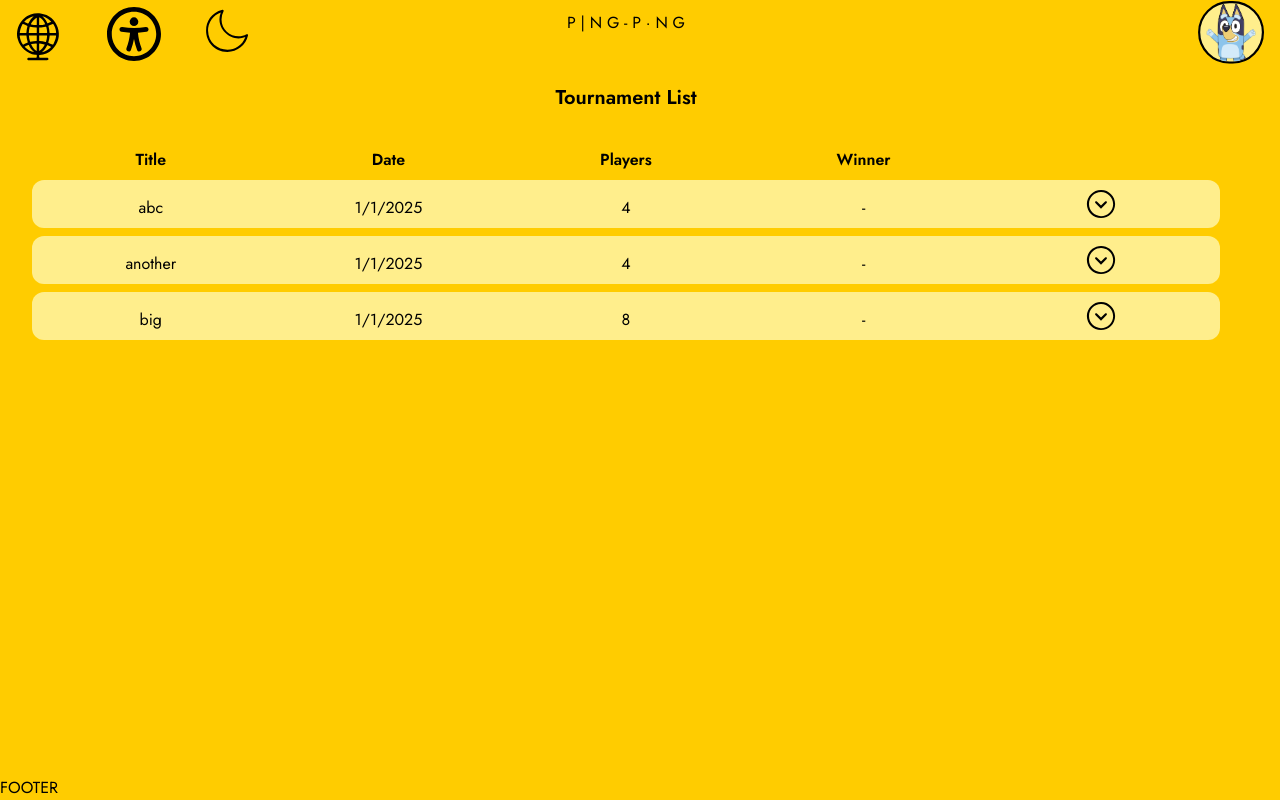
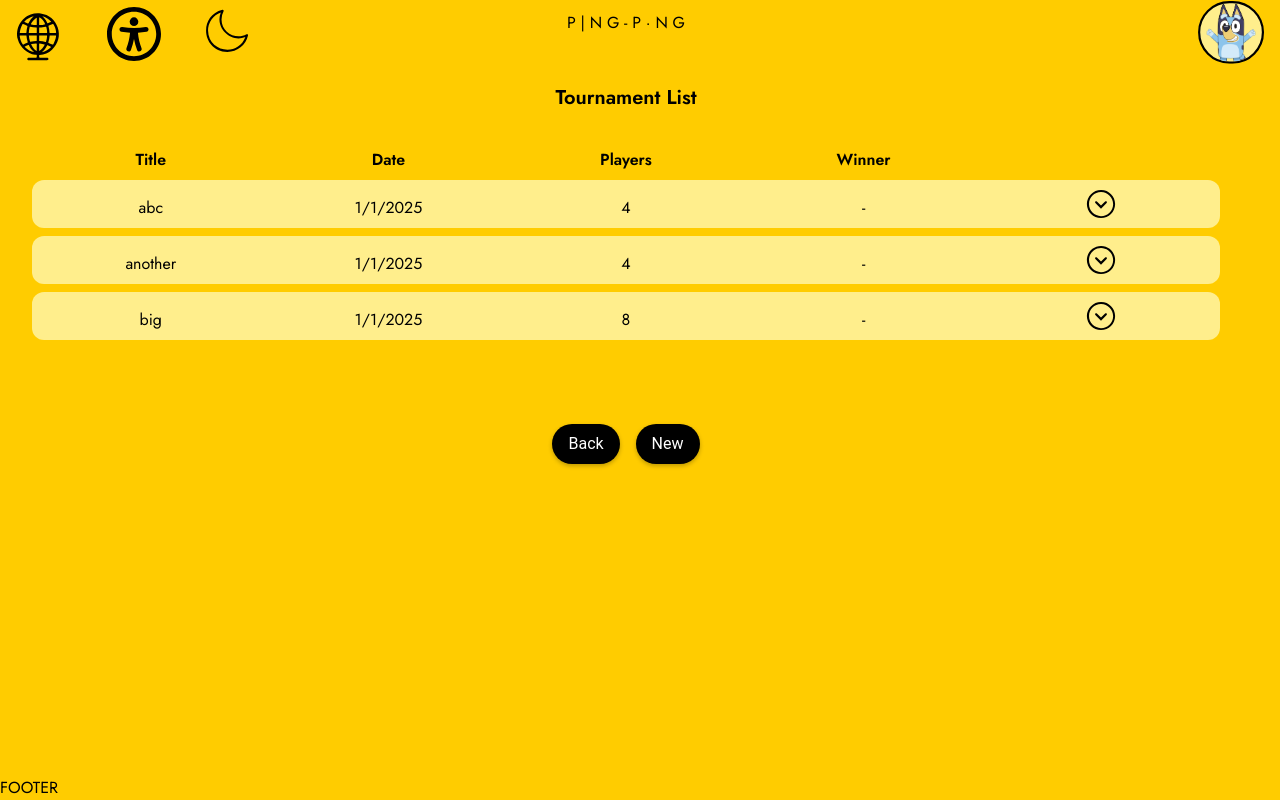
Before and after one commit to Sherry5Wu/ft_trancedence, a React (Vite) app in the folder frontend/: page /tournaments in a window 1280 px wide. Built offline with nearby package versions, Linux system fonts and the light colour scheme.

Commit message:
generic buttons added pages/Tournament/TournamentMain translation and ARIA attributes

```diff
--- a/frontend/pages/Tournament/TournamentMain.tsx
+++ b/frontend/pages/Tournament/TournamentMain.tsx
@@ -300,6 +300,25 @@ const TournamentsPage: React.FC = () => {
           </button>
         </div>
       )}
+
+      <div className="flex flex-wrap justify-center gap-4 mt-12">
+        <GenericButton
+          className="generic-button"
+          text={t('common.buttons.back')}
+          aria-label={t('common.aria.buttons.back')}
+          onClick={() =>
+            navigate('/homeuser')
+          }
+        />
+        <GenericButton
+          className="generic-button"
+          text={t('common.buttons.new')}
+          aria-label={t('common.aria.buttons.new')}
+          onClick={() =>
+            navigate('/tournaments/new')
+          }
+        />
+      </div>
     </main>
   );
 };
--- a/frontend/src/locales/en/translation.json
+++ b/frontend/src/locales/en/translation.json
@@ -11,7 +11,7 @@
       "back": "Back",
       "ok": "OK",
       "done": "Done",
-      "create": "Create",
+      "new": "New",
       "signIn": "Sign In",
       "signUp": "Sign Up",
       "logIn": "Log In",
@@ -39,7 +39,10 @@
         "cancel": "Cancel the current action and discard changes",
         "save": "Save changes",
         "next": "Proceed to the next step in the process",
+        "back": "Go back to the previous page",
         "ok": "Confirm and proceed with the action",
+        "done": "Mark the process as completed",
+        "new": "Create a new tournament",
         "signIn": "Navigate to the sign in page",
         "signUp": "Navigate to the sign up page",
         "logIn": "Log in to your account",
@@ -48,8 +51,7 @@
         "rivals": "View your rivals",
         "leaderboard": "View leaderboard rankings",
         "download": "Download the file",
-        "verify": "Verify the entered information",
-        "done": "Mark the process as completed"
+        "verify": "Verify the entered information"
       },
       "inputs": {
         "username": "Input field to enter your username",
```
